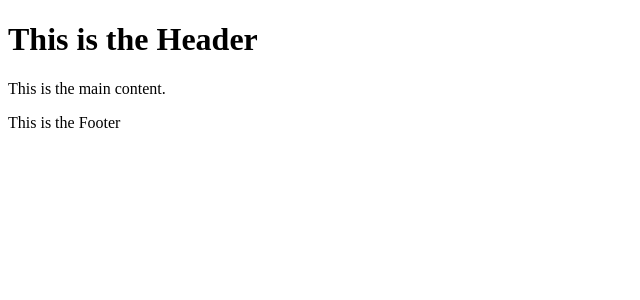
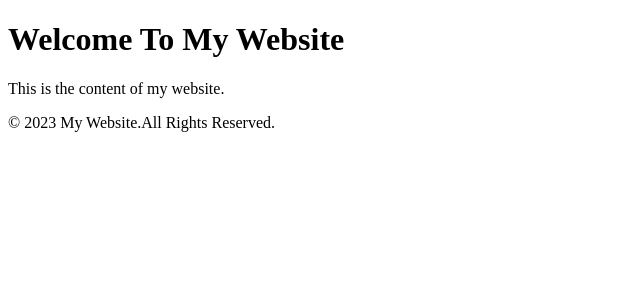
Before and after one commit to acciojob/page-layout-saidurga4521, a React app: page / in a window 1280 px wide. Shown: the top 300 px of the page, without its empty margins (0-640 px from the left). Built offline with nearby package versions, Linux system fonts and the light colour scheme.

Commit message:
text has changed

```diff
--- a/src/components/App.jsx
+++ b/src/components/App.jsx
@@ -4,14 +4,12 @@ import PageLayout from "./PageLayout";
 
 const App = () => {
   return (
-    <div>
-      <PageLayout
-        header={<h1>This is the Header</h1>}
-        footer={<p>This is the Footer</p>}
-      >
-        <p>This is the main content.</p>
-      </PageLayout>
-    </div>
+    <PageLayout
+      header={<h1>Welcome To My Website</h1>}
+      footer={<p>&copy; 2023 My Website.All Rights Reserved.</p>}
+    >
+      <p>This is the content of my website.</p>
+    </PageLayout>
   );
 };
 
```
